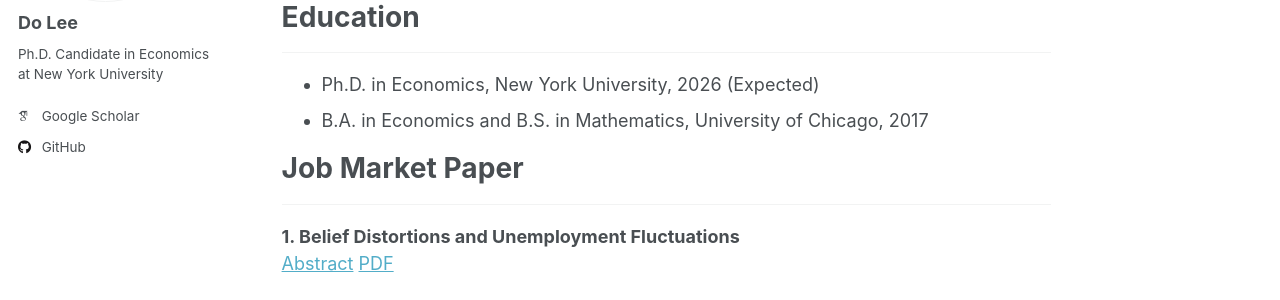
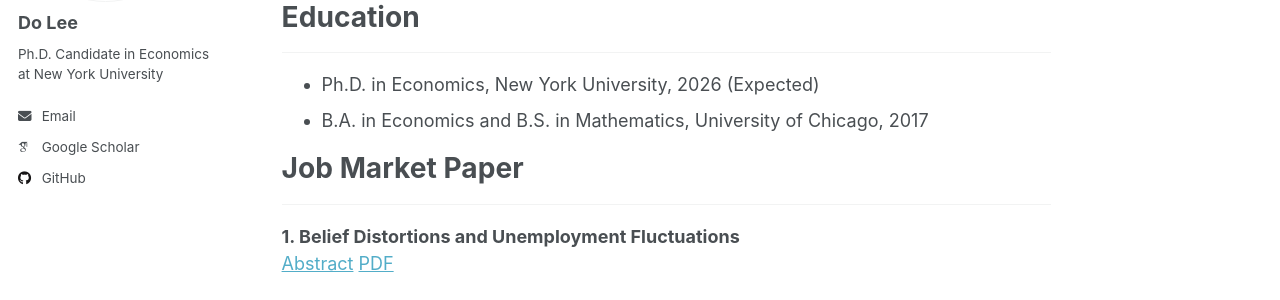
Before and after one commit to doqlee/doqlee.github.io, a Jekyll site: the page built from _pages/main.md, in a window 1280 px wide. Shown: the part 272-572 px from the top of the page. Built offline with Jekyll 4.4.1, drawn with Linux system fonts in a browser that asks for light colours; some web fonts are replaced.

Commit message:
Update _config.yml

```diff
--- a/_config.yml
+++ b/_config.yml
@@ -29,7 +29,7 @@ author:
   location         : # "New York, NY"
   employer         : # "New York University"
   uri              : # URL
-  email            : # "dql204@nyu.edu"
+  email            : "dql204@nyu.edu"
 
   # Academic websites
   arxiv            : # URL - Update with the correct link to your profile
```
